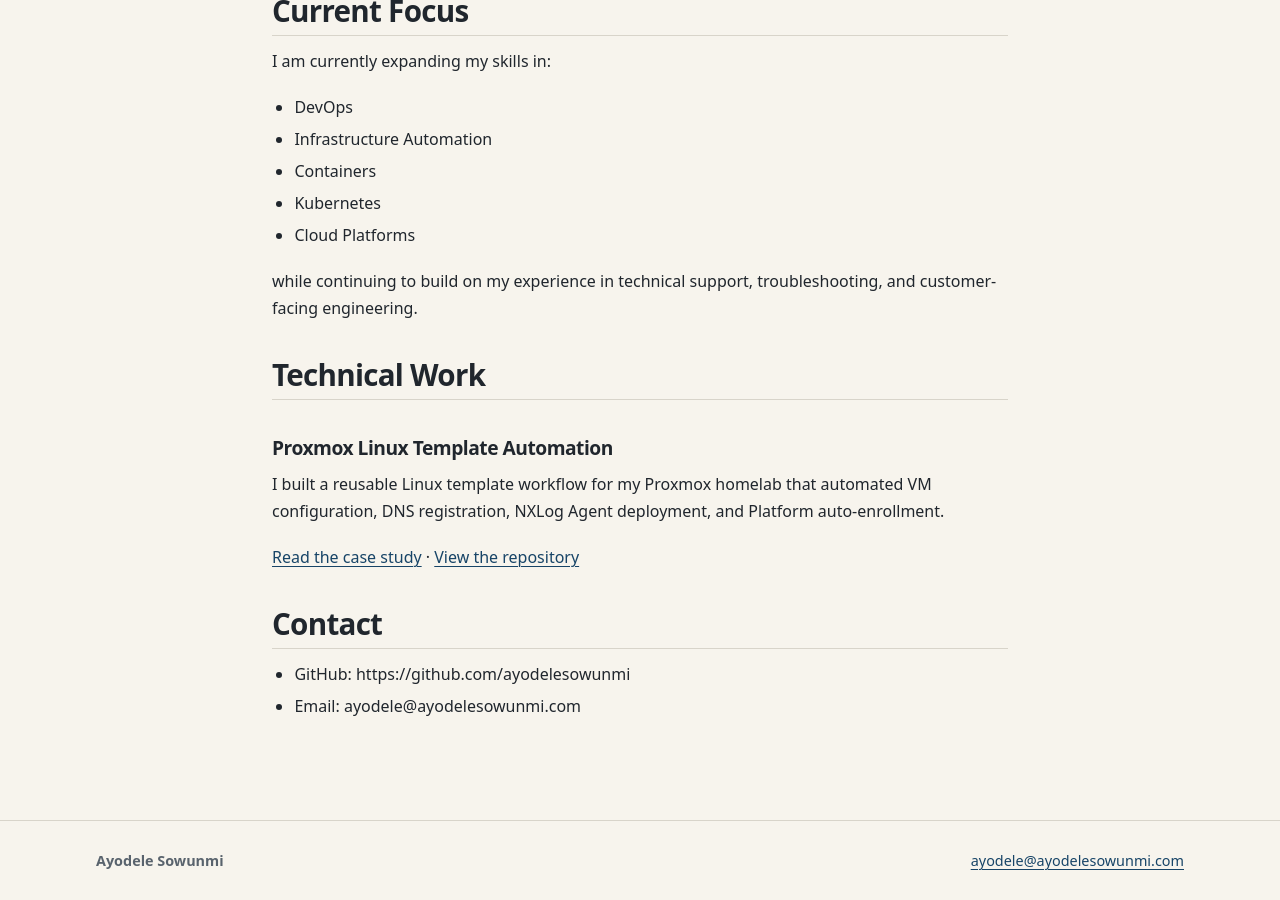
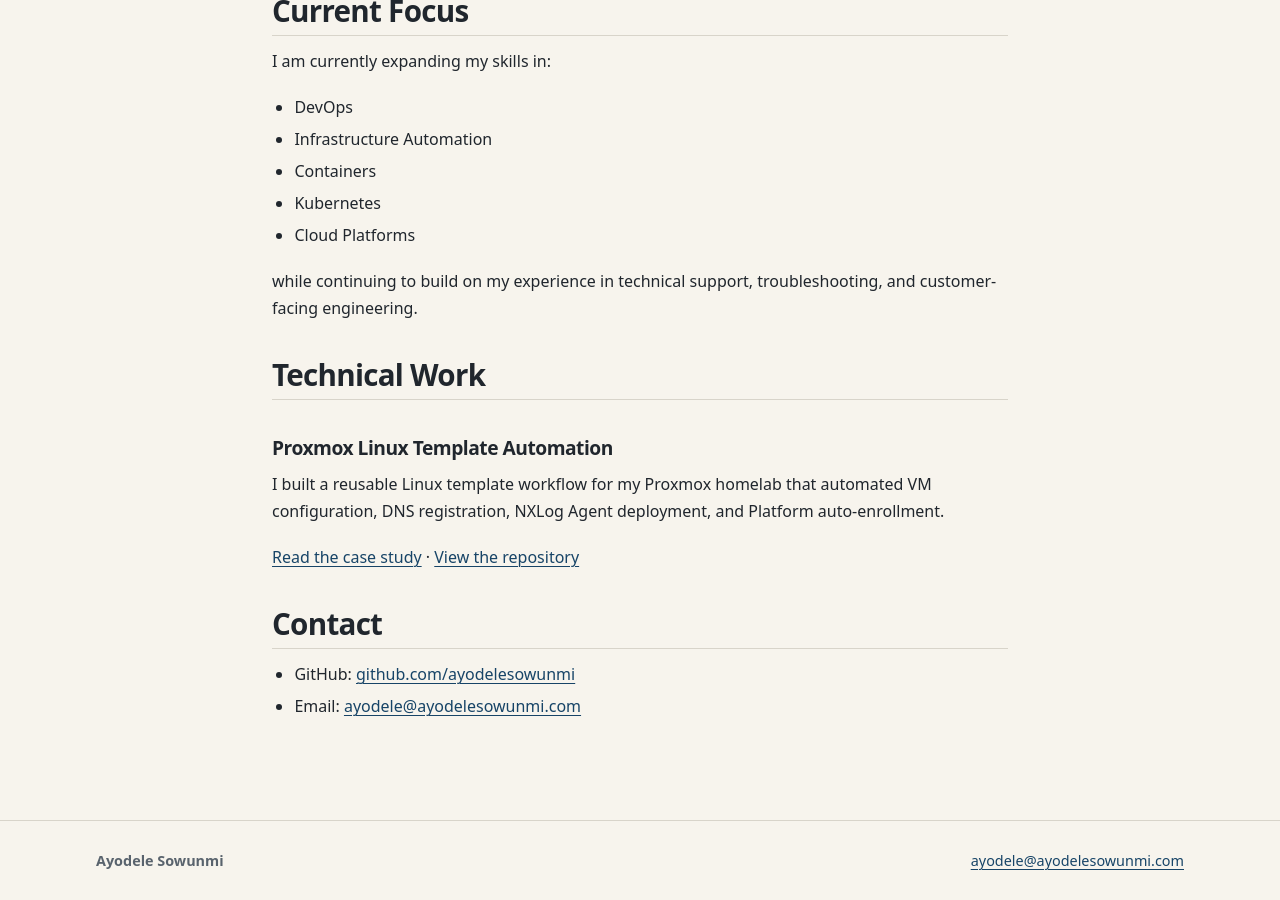
Before and after one commit to AyodeleSowunmi/ayodelesowunmi.github.io, a Jekyll site: the page built from index.md, in a window 1280 px wide and 900 px high, scrolled down 612 px. Built offline with Jekyll 4.4.1, drawn with Linux system fonts in a browser that asks for light colours; part of the change alters nothing that is shown.

```diff
--- a/_includes/header.html
+++ b/_includes/header.html
@@ -4,7 +4,7 @@
     <nav class="site-nav" aria-label="Primary navigation">
       <ul>
         <li><a href="{{ '/' | relative_url }}"{% if page.url == "/" %} aria-current="page"{% endif %}>Home</a></li>
-        <li><a href="{{ '/resume/' | relative_url }}"{% if page.url == "/resume/" %} aria-current="page"{% endif %}>Résumé</a></li>
+        <li><a href="{{ '/resume/' | relative_url }}"{% if page.url == "/resume/" %} aria-current="page"{% endif %}>Resume</a></li>
         <li><a class="contact-link" href="mailto:ayodele@ayodelesowunmi.com">Email</a></li>
       </ul>
     </nav>
--- a/index.md
+++ b/index.md
@@ -40,5 +40,5 @@ I built a reusable Linux template workflow for my Proxmox homelab that automated
 
 ## Contact
 
-- GitHub: https://github.com/ayodelesowunmi
-- Email: ayodele@ayodelesowunmi.com
+- GitHub: [github.com/ayodelesowunmi](https://github.com/ayodelesowunmi)
+- Email: [ayodele@ayodelesowunmi.com](mailto:ayodele@ayodelesowunmi.com)
```
